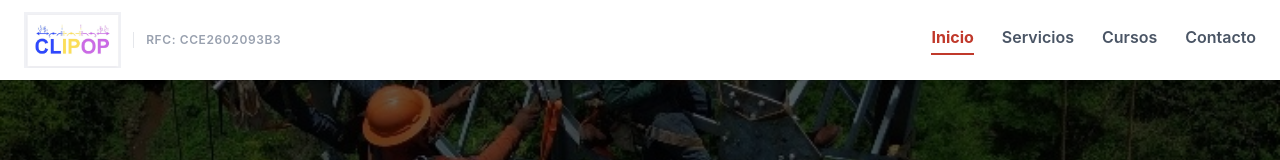
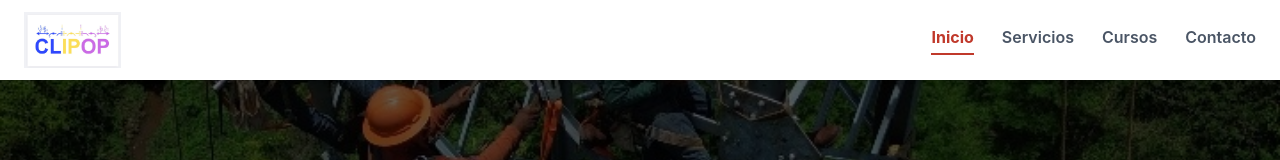
Before and after one commit to toruacampaerickfrancisco-a11y/ManyChat, a React (Vite) app in the folder frontend/: page / in a window 1280 px wide. Shown: the top 160 px of the page. Built offline with nearby package versions, Linux system fonts and the light colour scheme; no server answers.

Commit message:
Quitar texto de RFC del Navbar dejando unicamente el logo

```diff
--- a/frontend/src/components/Navbar.jsx
+++ b/frontend/src/components/Navbar.jsx
@@ -48,9 +48,6 @@ export default function Navbar() {
             }}
             className="h-12 md:h-14 object-contain transition-transform duration-200 group-hover:scale-105"
           />
-          <span className="text-gray-400 text-xs font-semibold tracking-wider border-l border-gray-200 pl-3 hidden sm:inline-block">
-            RFC: CCE2602093B3
-          </span>
         </Link>
       </div>
 
```
Also changed, not shown: 2 other files (tests, documents, lock files or other folders).
